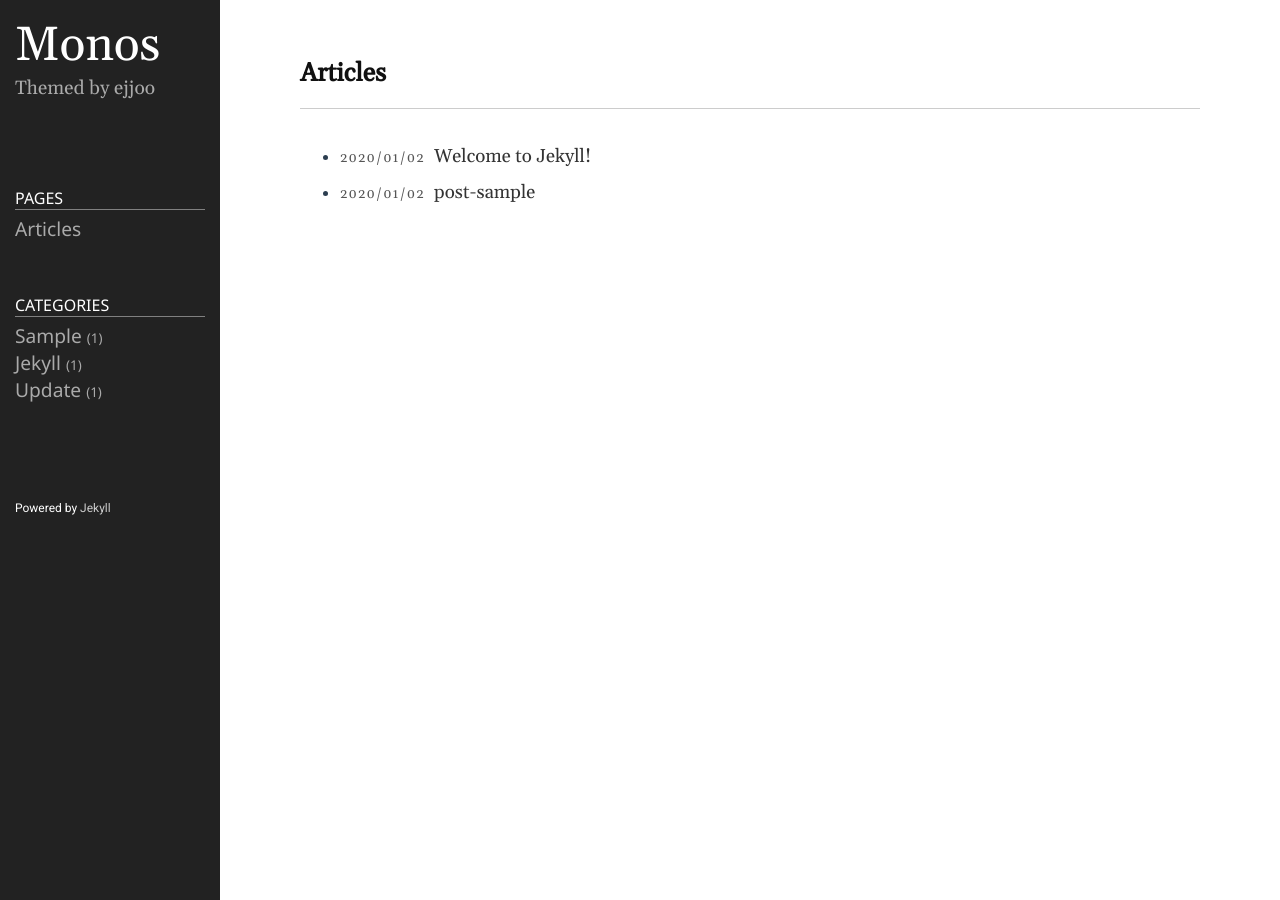
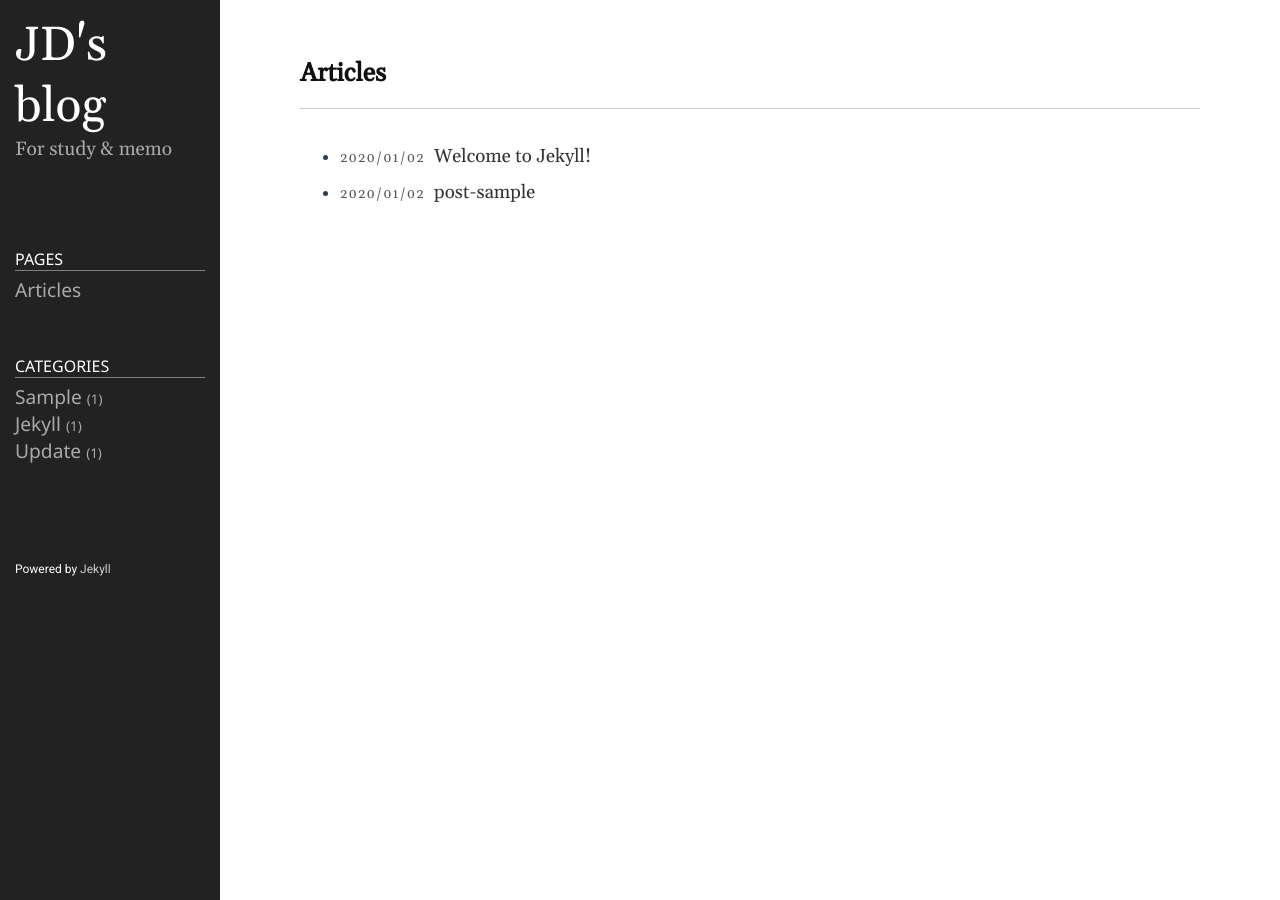
Before and after one commit to Jaeduk-Lee/Jaeduk-Lee.github.io, a Jekyll site: the page built from index.md, in a window 1280 px wide. Built offline with Jekyll 4.4.1, drawn with Linux system fonts in a browser that asks for light colours.

Commit message:
customize 1

```diff
--- a/_config.yml
+++ b/_config.yml
@@ -18,13 +18,13 @@
 # You can create any custom variable you would like, and they will be accessible
 # in the templates via {{ site.myvariable }}.
 
-title: Monos
-email: ejjoo7994@gmail.com
+title: JD's blog
+email: ljds1224@gmial.com
 description: >- # this means to ignore newlines until "baseurl:"
-  Themed by ejjoo
-# baseurl: "/" # the subpath of your site, e.g. /blog
-# url: "https://Jaeduk-Lee.github.io/" # the base hostname & protocol for your site, e.g. http://example.com
-github_username: ejjoo
+  For study & memo
+baseurl: "/" # the subpath of your site, e.g. /blog
+url: "https://Jaeduk-Lee.github.io/" # the base hostname & protocol for your site, e.g. http://example.com
+github_username: Jaeduk-Lee
 highlighter: rouge
 svg:
   optimize: true
```
Also changed, not shown: Gemfile.lock.
